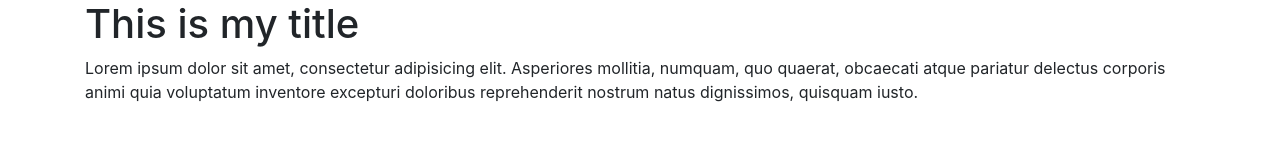
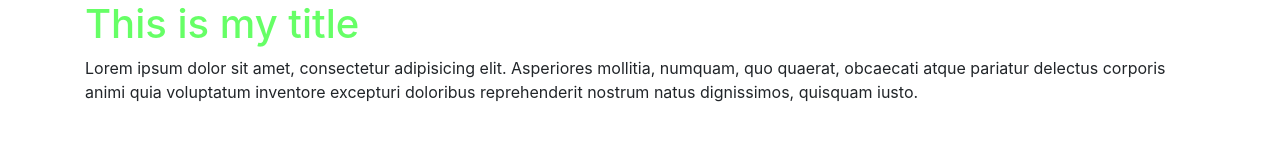
Before and after one commit to zeromile/week10, a plain HTML site: page index.html in a window 1280 px wide. Drawn offline with nearby package versions, Linux system fonts and the light colour scheme.

Commit message:
added local css

```diff
--- a/index.html
+++ b/index.html
@@ -5,6 +5,7 @@
     <meta name="viewport" content="width=device-width, initial-scale=1.0">
     <meta http-equiv="X-UA-Compatible" content="ie=edge">
     <link href="https://stackpath.bootstrapcdn.com/bootstrap/4.1.3/css/bootstrap.min.css" rel="stylesheet" integrity="sha384-MCw98/SFnGE8fJT3GXwEOngsV7Zt27NXFoaoApmYm81iuXoPkFOJwJ8ERdknLPMO" crossorigin="anonymous">
+    <link rel="stylesheet" href="main.css">
     <title>Document</title>
 </head>
 <body>
--- /dev/null
+++ b/main.css
@@ -0,0 +1,3 @@
+h1 {
+    color: #66ff66;
+}
```
